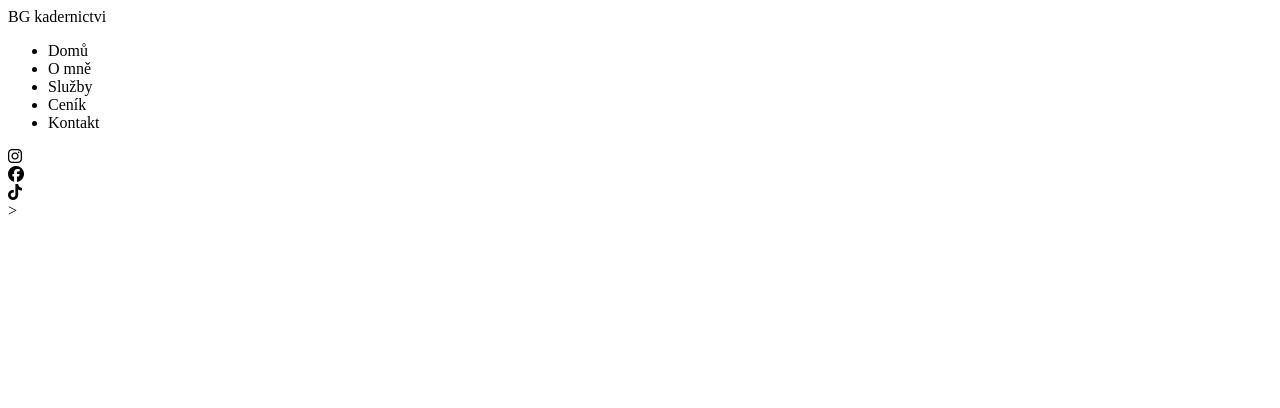
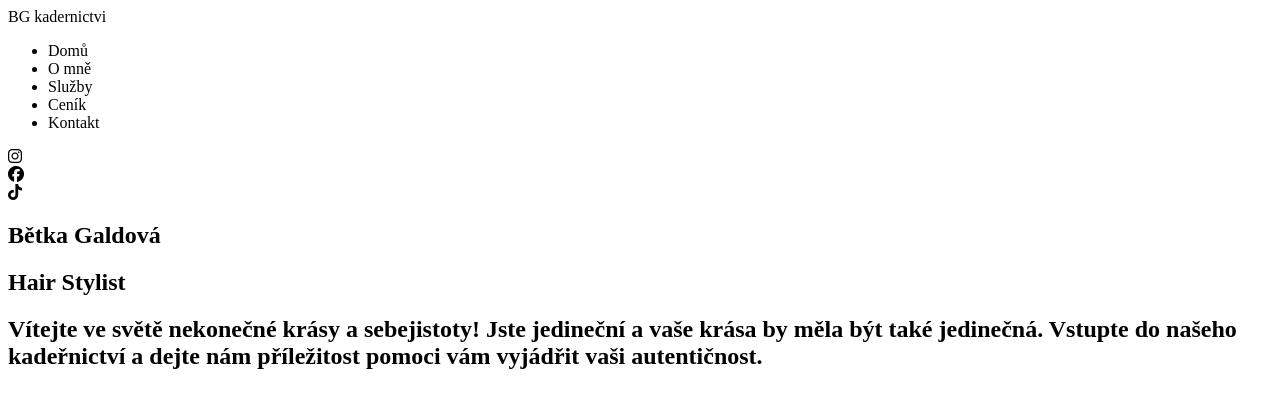
Before and after one commit to ZuzanaZitkova/BG-kadernictvi, a plain HTML site: page index.html in a window 1280 px wide. Drawn offline with Linux system fonts and the light colour scheme.

Commit message:
added a titles to the home section in introduction, language=czech

```diff
--- a/index.html
+++ b/index.html
@@ -39,8 +39,21 @@
       </nav>
     </header>
     <section class="hero_introduction">
-      <div class="introduction-title"></div>
-      >
+      <div class="introduction-title">
+        <div class="primary_title">
+          <h2 class="primary_heading">Bětka Galdová</h2>
+        </div>
+        <div class="main_title">
+          <h1 class="main_heading">Hair Stylist</h1>
+        </div>
+        <div class="secondary_title">
+          <h2 class="secondary_heading">
+            Vítejte ve světě nekonečné krásy a sebejistoty! Jste jedineční a
+            vaše krása by měla být také jedinečná. Vstupte do našeho kadeřnictví
+            a dejte nám příležitost pomoci vám vyjádřit vaši autentičnost.
+          </h2>
+        </div>
+      </div>
     </section>
 
     <section class="hero_business-summary"></section>
```
